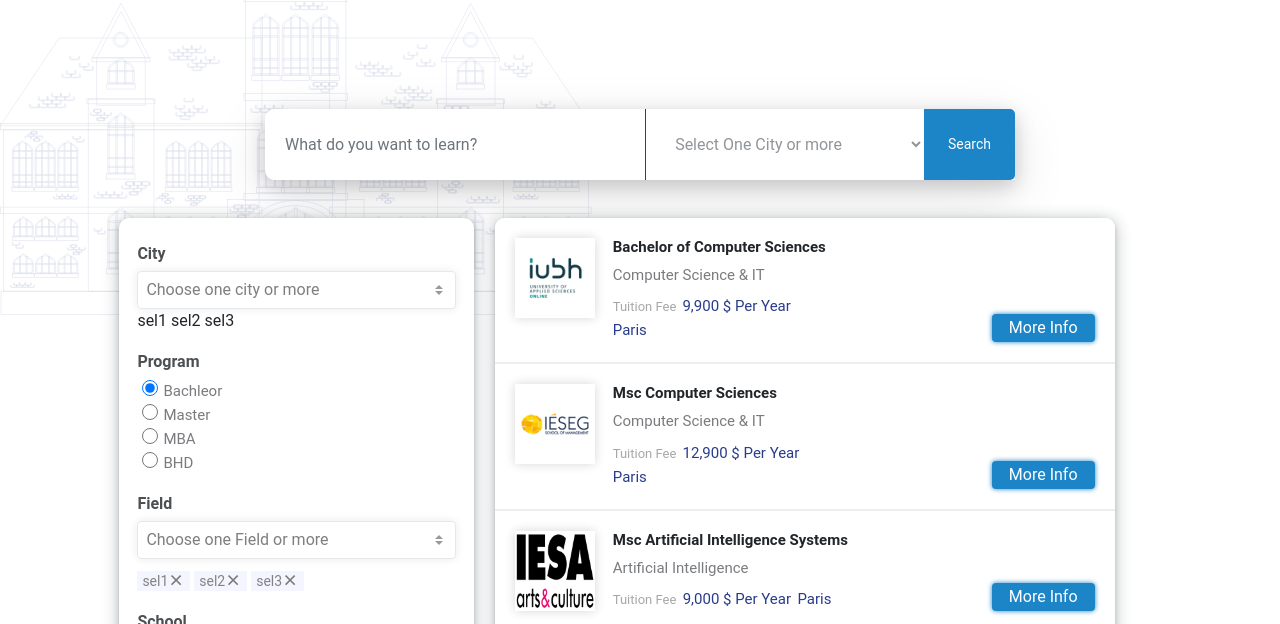
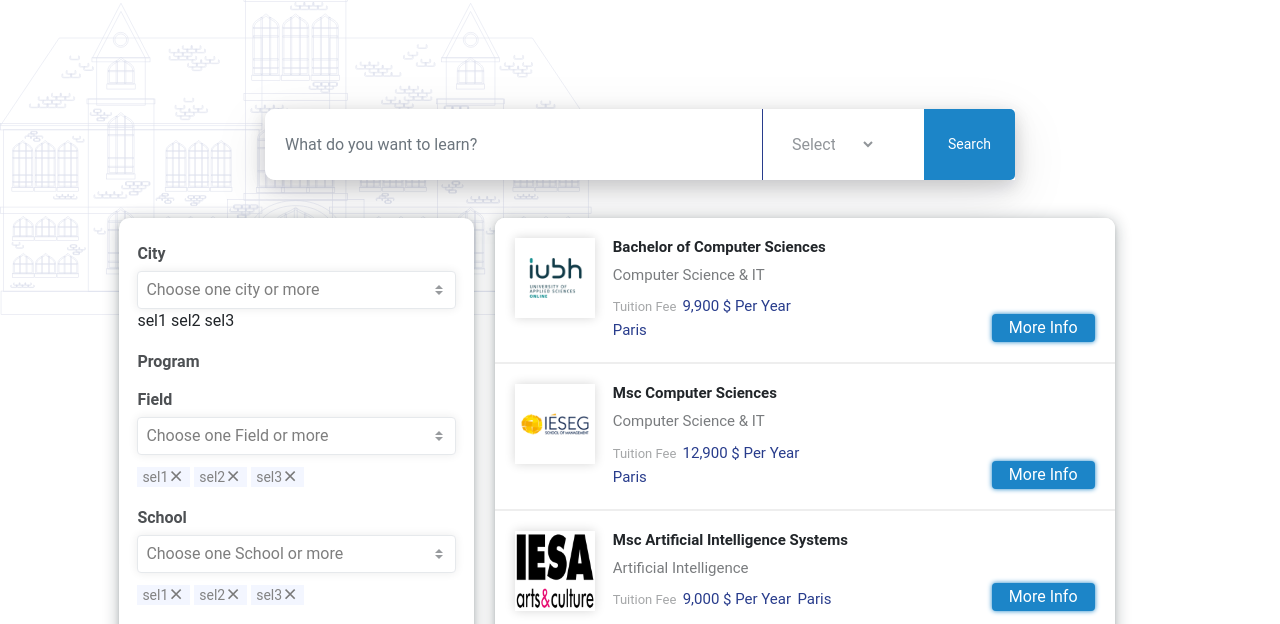
Before and after one commit to AsmaaFH/Task, a plain HTML site: page index.html in a window 1280 px wide. Shown: the part 99-723 px from the top of the page. Drawn offline with Linux system fonts and the light colour scheme.

Commit message:
sidebar filtration

```diff
--- a/index.html
+++ b/index.html
@@ -37,10 +37,12 @@
     <!--Search Section-->
     <div class="form">
       <input type="text" class="form-control" placeholder="What do you want to learn?" id="search-text">
-      <select class="form-control city-select" id="citySelectFilter">
-          <option selected="selected">Select One City or more</option>
-          <option value="0">All</option>
-      </select>
+      <div class="select">
+        <select class="form-control city-select" id="citySelectFilter">
+            <option selected="selected">Select One City or more</option>
+            <option value="0">All</option>
+        </select>
+      </div>
       <button>Search</button>
   </div>
 
@@ -68,22 +70,16 @@
 
           <div class="program">
             <h6>Program</h6>
-            <div class="radio-btns">
-              <div><input type="radio" checked="checked"><span>Bachleor</span></div>
-              <div><input type="radio"><span>Master</span></div>
-              <div><input type="radio"><span>MBA</span></div>
-              <div><input type="radio"><span>BHD</span></div>
+            <div class="radio-btns level-radio">
+
             </div>
           </div>
 
           <!--Field Section-->
           <div class="field">
             <h6>Field</h6>
-            <select class="custom-select">
+            <select class="custom-select field-select">
               <option selected>Choose one Field or more</option>
-              <option></option>
-              <option></option>
-              <option></option>
             </select>
             <div class="selected">
               <span>sel1</span>
@@ -97,11 +93,8 @@
           <!--School Section-->
           <div class="school">
             <h6>School</h6>
-            <select class="custom-select">
+            <select class="custom-select school-select">
               <option selected>Choose one School or more</option>
-              <option></option>
-              <option></option>
-              <option></option>
             </select>
             <div class="selected">
               <span>sel1</span>
@@ -115,21 +108,21 @@
           <div class="language">
             <h6>Language</h6>
             <div class="radio-btns">
-              <div><input type="radio" checked="checked"><span>All</span></div>
-              <div><input type="radio"><span>English</span></div>
-              <div><input type="radio"><span>French</span></div>
+              <div><input type="radio" checked="checked" name="language-radio" value="all"><span>All</span></div>
+              <div><input type="radio" name="language-radio" value="English"><span>English</span></div>
+              <div><input type="radio" name="language-radio" value="French"><span>French</span></div>
             </div>
           </div>
 
           <div class="sort">
             <h6>Sort</h6>
             <div class="radio-btns">
-              <div><input type="radio" checked="checked"><span>Price: low to high</span></div>
-              <div><input type="radio"><span>price: high to low</span></div>
+              <div><input type="radio" checked="checked" name="price-radio" value="low"><span>Price: low to high</span></div>
+              <div><input type="radio" name="price-radio" value="high"><span>price: high to low</span></div>
             </div>
           </div>
 
-          <button class="filter btn">Filter</button>
+          <button class="filter btn" id="filter-btn">Filter</button>
         </div>
         <!--End Sidebar-->
       </div>
```
